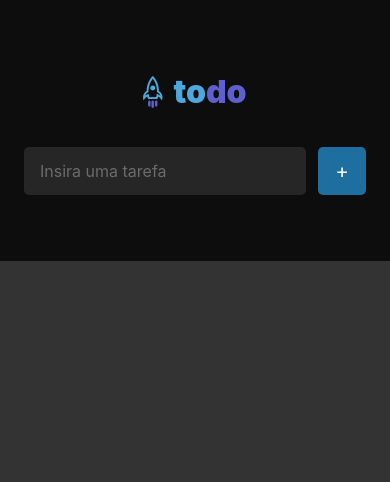
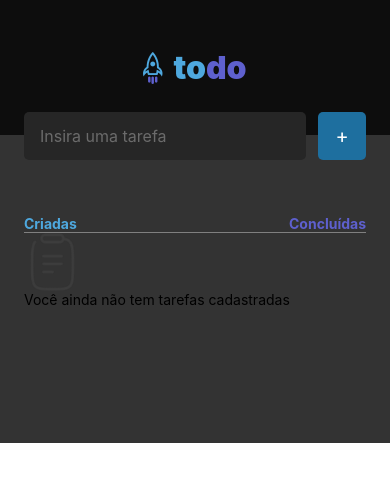
Before and after one commit to lyrapedro/todo-list, a React Native app: screen / in a window 390 px wide. Shown: the top 482 px of the page. Built offline with nearby package versions, Linux system fonts and the light colour scheme.

Commit message:
segundo commit

```diff
--- a/package.json
+++ b/package.json
@@ -14,6 +14,7 @@
     "react": "18.0.0",
     "react-dom": "18.0.0",
     "react-native": "0.69.4",
+    "react-native-uuid": "^2.0.1",
     "react-native-web": "~0.18.7"
   },
   "devDependencies": {
--- /dev/null
+++ b/src/components/Task/index.tsx
@@ -0,0 +1,13 @@
+import { View } from "react-native";
+
+type Props = {
+  name: string;
+  done: boolean;
+  onRemove: () => void;
+}
+
+export function Task({ name, done }: Props) {
+  return (
+    <View></View>
+  )
+}
--- a/src/screens/Home/index.tsx
+++ b/src/screens/Home/index.tsx
@@ -1,8 +1,60 @@
-import React from "react";
-import { Text, Image, TextInput, TouchableOpacity, View } from "react-native";
+import React, { useState } from "react";
+import {
+  Text,
+  Image,
+  TextInput,
+  TouchableOpacity,
+  View,
+  FlatList,
+  Alert,
+} from "react-native";
+import uuid from "react-native-uuid";
 import { styles } from "./styles";
+import { Task } from "../../components/Task";
+
+type Task = {
+  id: string;
+  name: string;
+  done: boolean;
+};
 
 export function Home() {
+  const [tasks, setTasks] = useState<Task[]>([]);
+  const [taskName, setTaskName] = useState("");
+  const [taskDone, setTaskDone] = useState(false);
+
+  function handleTaskAdd() {
+    if (tasks?.some((element) => element.name == taskName)) {
+      return Alert.alert(
+        "Assinatura existe",
+        "Já existe uma assinatura com esse nome"
+      );
+    }
+
+    setTasks((prevState) => [
+      ...prevState,
+      { id: uuid.v4().toString(), name: taskName, done: taskDone },
+    ]);
+    setTaskName("");
+    setTaskDone(false);
+  }
+
+  function handleTaskRemove(taskId: string, taskName: string) {
+    Alert.alert("Remover", `Deseja remover a tarefa ${taskName}?`, [
+      {
+        text: "Sim",
+        onPress: () =>
+          setTasks((prevState) =>
+            prevState.filter((element) => element.id !== taskId)
+          ),
+      },
+      {
+        text: "Cancelar",
+        style: "cancel",
+      },
+    ]);
+  }
+
   return (
     <View style={styles.body}>
       <View style={styles.container}>
@@ -25,7 +77,40 @@ export function Home() {
         </View>
       </View>
 
-      <View style={styles.list}></View>
+      <View style={styles.list}>
+        <View style={styles.container}>
+          <View style={styles.statusRow}>
+            <Text style={styles.createdText}>Criadas</Text>
+            <Text style={styles.doneText}>Concluídas</Text>
+          </View>
+          <View style={styles.tasks}>
+            <FlatList
+              data={tasks}
+              keyExtractor={(item) => item.id}
+              renderItem={({ item }) => (
+                <Task
+                  key={item.id}
+                  name={item.name}
+                  done={item.done}
+                  onRemove={() => handleTaskRemove(item.id, item.name)}
+                />
+              )}
+              showsVerticalScrollIndicator={false}
+              ListEmptyComponent={() => (
+                <View style={styles.listEmptyComponent}>
+                  <Image
+                    source={require("../../assets/images/empty.png")}
+                    style={styles.imgEmpty}
+                  />
+                  <Text style={styles.listEmptyText}>
+                    Você ainda não tem tarefas cadastradas
+                  </Text>
+                </View>
+              )}
+            />
+          </View>
+        </View>
+      </View>
     </View>
   );
 }
--- a/src/screens/Home/styles.ts
+++ b/src/screens/Home/styles.ts
@@ -2,11 +2,11 @@ import { StyleSheet } from "react-native"
 
 export const styles = StyleSheet.create({
   body: {
-    flex: 1,
     backgroundColor: "#0D0D0D",
   },
   container: {
-    padding: 24,
+    paddingLeft: 24,
+    paddingRight: 24,
   },
   logoTo: {
     marginLeft: 10,
@@ -28,8 +28,10 @@ export const styles = StyleSheet.create({
   form : {
     width: "100%",
     flexDirection: "row",
-    marginTop: 36,
-    marginBottom: 42
+    alignItems: "center",
+    position: "relative",
+    top: 25,
+    zIndex: 14444
   },
   taskInput: {
     flex: 1,
@@ -54,9 +56,42 @@ export const styles = StyleSheet.create({
     color: "#fff",
     fontSize: 20,
   },
+  statusRow: {
+    width: "100%",
+    flexDirection: "row",
+    position: "relative",
+    paddingTop: 80,
+  },
+  createdText: {
+    color: "#4EA8DE",
+    fontWeight: "bold",
+  },
+  doneText: {
+    color: "#5E60CE",
+    position: "absolute",
+    right: 0,
+    bottom: 0,
+    fontWeight: "bold",
+  },
   list: {
     height: "100%",
     width: "100%",
-    backgroundColor: "#333333"
+    backgroundColor: "#333333",
+    zIndex: -1
+  },
+  tasks: {
+    borderTopColor: "#808080",
+    borderTopWidth: 1,
+  },
+  listEmptyComponent: {
+    alignContent: "center",
+    justifyContent: "center",
+  },
+  imgEmpty: {
+    height: 58,
+    width: 58,
+  },
+  listEmptyText: {
+
   }
 })
```
Also changed, not shown: src/assets/images/empty.png (added), 1 other file (tests, documents, lock files or other folders).
